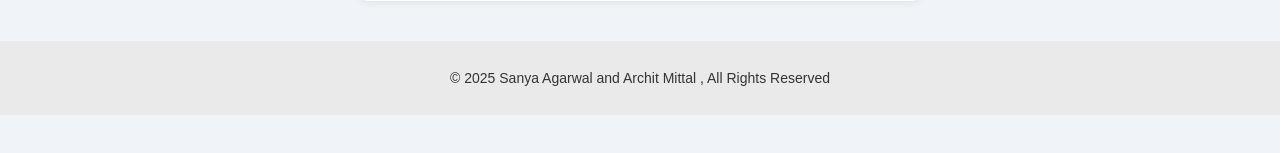
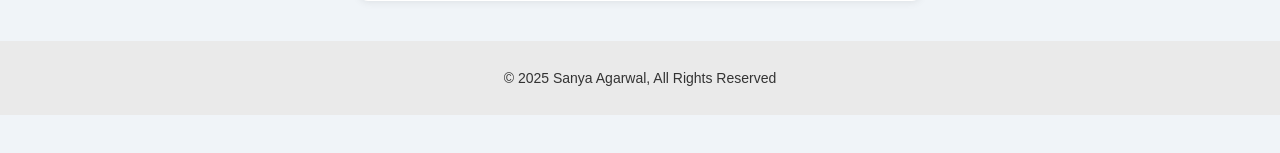
Before and after one commit to Sanya-09/tech-stack-fundamentals, a plain HTML site: page GPA-Calc/index.html in a window 1280 px wide. Shown: the part 327-480 px from the top of the page. Drawn offline with Linux system fonts and the light colour scheme.

Commit message:
Update index.html

```diff
--- a/GPA-Calc/index.html
+++ b/GPA-Calc/index.html
@@ -48,7 +48,7 @@
       <button class="btn" onclick="resetForm()">Start Over</button>
     </div>
   </div>
-  <footer><p>&copy; 2025 Sanya Agarwal and Archit Mittal , All Rights Reserved</p></footer>
+  <footer><p>&copy; 2025 Sanya Agarwal, All Rights Reserved</p></footer>
   </div>
 
   <script src="script_calc.js"></script>
```
